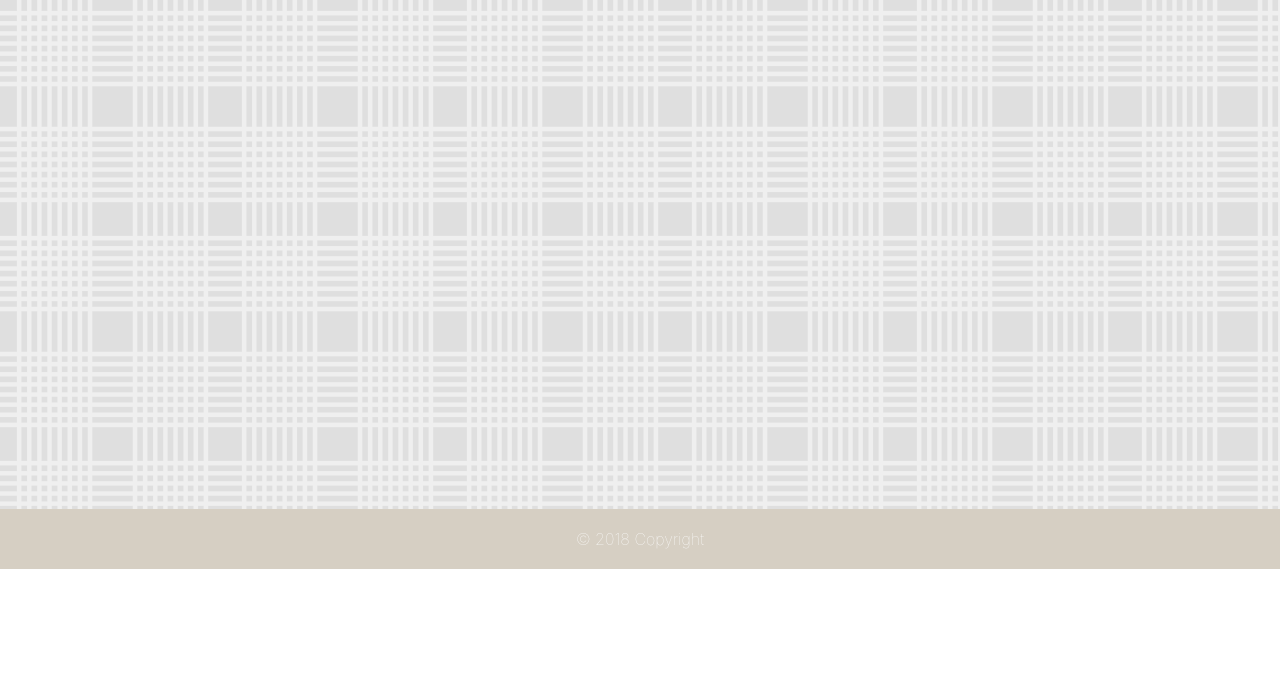
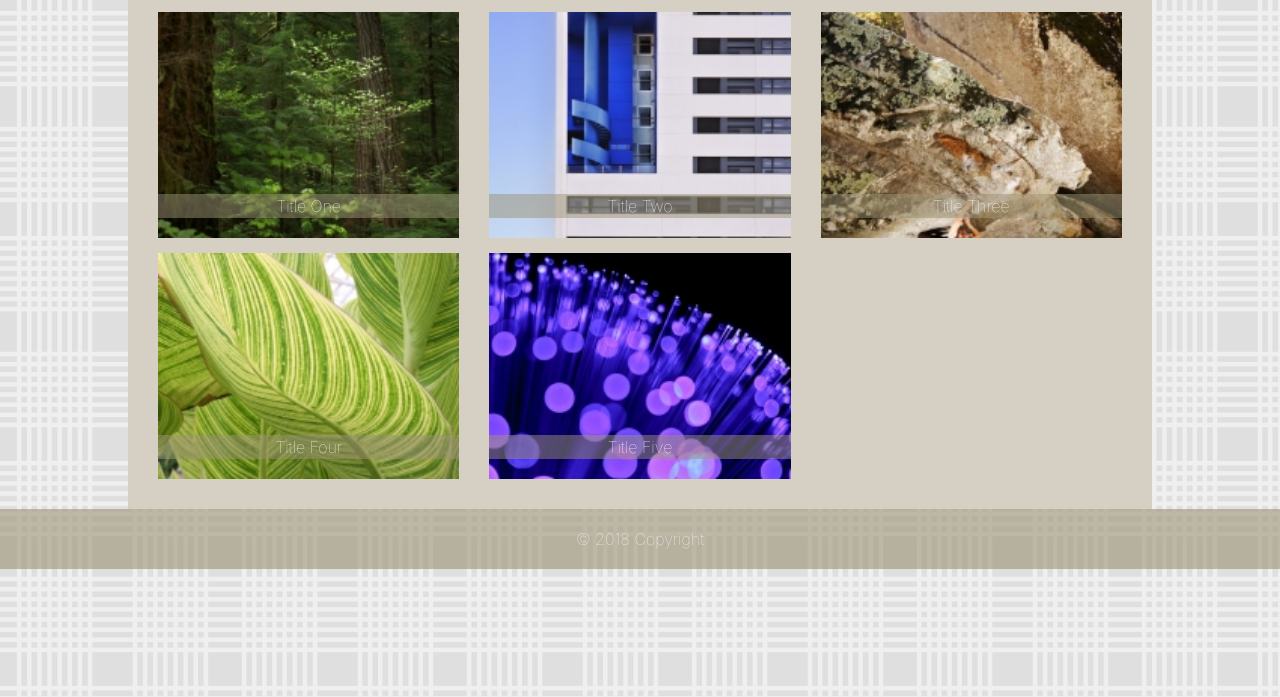
Before and after one commit to lcondon/bootstrapPortfolio, a plain HTML site: page portfolio.html in a window 1280 px wide. Shown: the part 231-928 px from the top of the page. Before the commit the page ends 800 px from the top, so only its background shows below. Drawn offline with nearby package versions, Linux system fonts and the light colour scheme.

Commit message:
almost there

```diff
--- a/assets/css/style.css
+++ b/assets/css/style.css
@@ -4,9 +4,14 @@
     background-repeat: repeat;
 }
 
+html {
+    height: 100%;
+}
+
 body {
-    margin: 0;
+    margin-bottom: 50px;
     padding: 0;
+    height: 100%;
 }
 
 .navbar-custom {
@@ -60,14 +65,16 @@ div > ul > li > a:active {
     font-weight: 100;
 }
 
-#aboutMe {
+#aboutMe,
+#contactMe,
+#portoMe {
     margin-top: 10%;
     width: 80%;
     background-color: rgb(214, 207, 195);
     padding-left: 30px;
     padding-right: 30px;
     padding-top: 15px;
-    padding-bottom: 25px;
+    padding-bottom: 15px;
     color: white;
     font-weight: 100;
 }
@@ -85,15 +92,71 @@ h2 {
     margin-bottom: 10px;
 }
 
+.rowHeight {
+    margin-top: 10px;
+}
+
+#comment {
+    width: 97%;
+    margin-right: auto;
+    margin-left: auto;
+}
+
+.img-responsive {
+    height: auto;
+    width: 100%;
+
+}
+
+.col {
+    margin-bottom: 15px;
+}
+
+div.titles {
+    background-color: hsl(47, 16%, 54%, 0.5);
+    padding: 0;
+    text-align: center;
+    position: absolute;
+    left: 15;
+    right: 15;
+    bottom: 20px;
+}
+
+div.titles > a:link {
+    text-decoration: none;
+    color: white;
+    font-weight: 100;
+}
+
+div.titles > a:visited {
+    text-decoration: none;
+    color: white;
+    font-weight: 100;
+}
+
+div.titles > a:hover {
+    text-decoration: none;
+    color: rgb(70, 52, 20);
+    font-weight: 100;
+}
+
+div.titles > a:active {
+    text-decoration: none;
+    color: white;
+    font-weight: 100;
+}
+
 #footAttrib {
-    position: absolute;
+    position: fixed;
     bottom: 0;
     right: 0;
     left: 0;
     height: 60px;
     line-height: 60px;
-    background-color: rgb(214, 207, 195);
+    background-color: #9b9376;
     color: white;
     font-weight: 100;
     text-align: center;
+    opacity: .6;
+    margin-bottom: 0px;
 }
--- a/portfolio.html
+++ b/portfolio.html
@@ -22,6 +22,37 @@
                         </div>
                     </div>
                   </nav>
+            <div class="container" id="portoMe">
+                <div class="row">
+                    <div class="col">
+                        <h2>Portfolio</h2>
+                    </div>
+                </div>
+                <div class="row">
+                    <div class="col col-md-4">
+                            <img src="./assets/images/abstract1.jpeg" class="img-responsive">
+                            <div class="titles"><a target="_blank" href="">Title One</a></div>
+                    </div>
+                    <div class="col col-md-4">
+                            <img src="./assets/images/abstract2.jpeg" class="img-responsive">
+                            <div class="titles"><a target="_blank" href="">Title Two</a></div>
+                    </div>
+                    <div class="col col-md-4">
+                            <img src="./assets/images/abstract3.jpeg" class="img-responsive">
+                            <div class="titles"><a target="_blank" href="">Title Three</a></div>
+                    </div>
+                    </div>
+                <div class="row">
+                        <div class="col col-md-4">
+                                <img src="./assets/images/abstract4.jpeg" class="img-responsive">
+                                <div class="titles"><a target="_blank" href="">Title Four</a></div>
+                        </div>
+                    <div class="col col-md-4">
+                            <img src="./assets/images/abstract5.jpeg" class="img-responsive">
+                            <div class="titles"><a target="_blank" href="">Title Five</a></div>
+                    </div>
+                </div>
+                </div>
         <footer id="footAttrib">
             <div>
                 © 2018 Copyright
```
Also changed, not shown: contact.html (+26 -0 lines).
